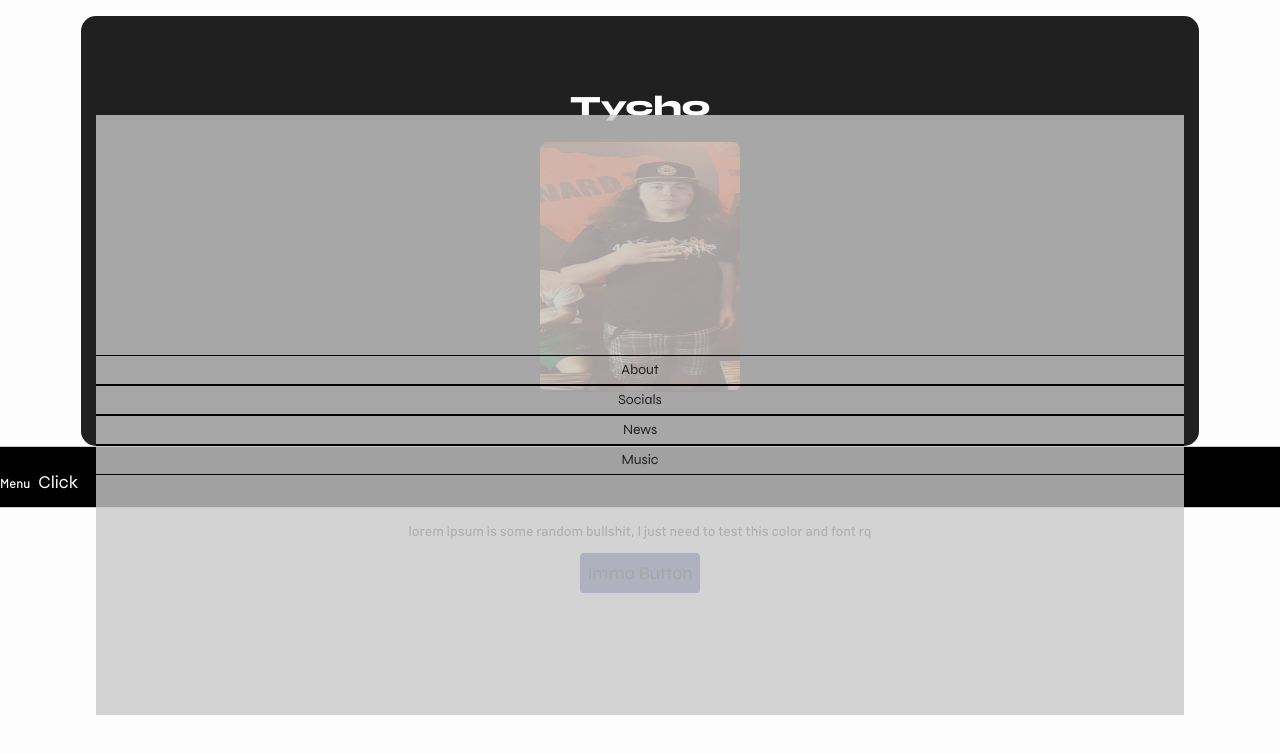
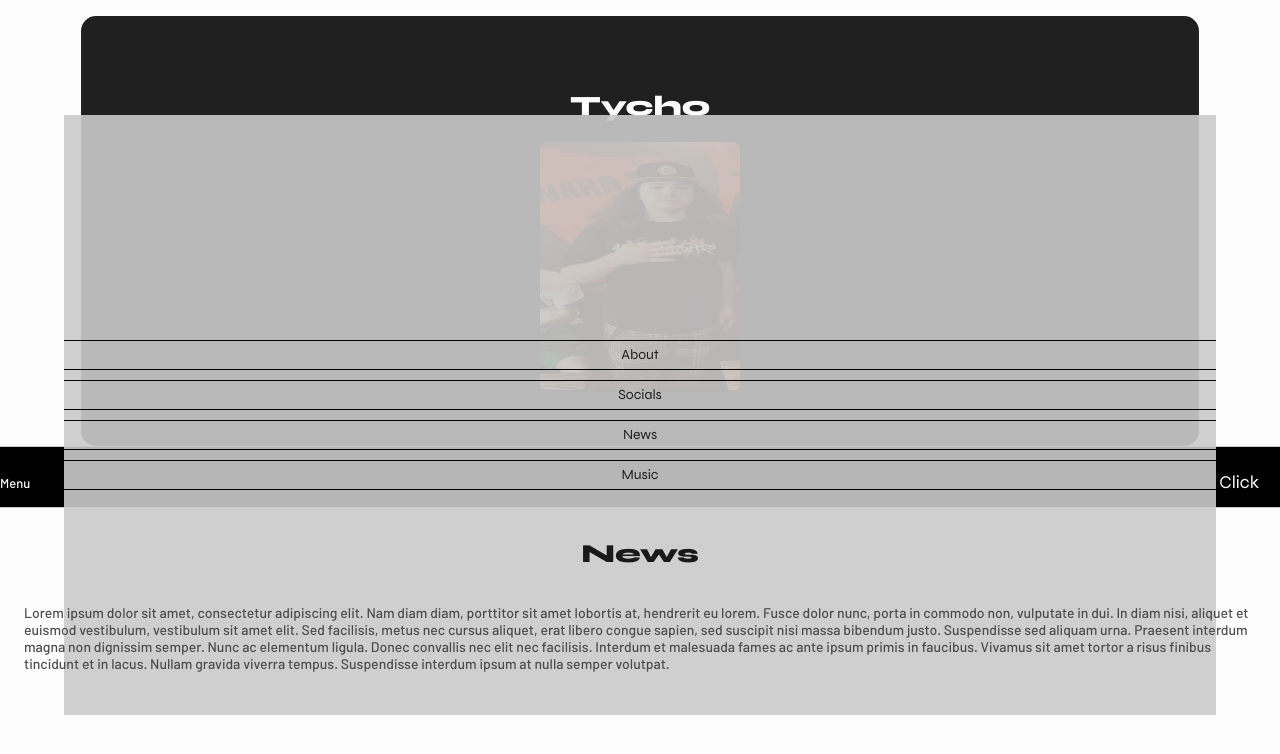
Before and after one commit to mixedbyinstinct/tycho-site, a React app: page / in a window 1280 px wide. Both pictures are taken after a click on the button "Click". Shown: the top 754 px of the page. Built offline with nearby package versions, Linux system fonts and the light colour scheme.

Commit message:
layout v0.0.5.1

```diff
--- a/src/app.jsx
+++ b/src/app.jsx
@@ -1,153 +1,41 @@
 import React, { useState, useRef }from 'react';
 import ReactDOM from 'react-dom';
-import styled, { createGlobalStyle, keyframes} from 'styled-components';
-import heading from './Syne-ExtraBold.ttf';
-import buttons from './Syne-Regular.ttf';
-import text from './Barlow-Medium.otf';
 import tychoFace from './IMG_2489.jpg';
+import About from './components/about.jsx';
+import { Container, Header, Menu, Button, Jumbotron, GlobalStyle, Text } from './styles/App.styled';
 
-const Dissolve = keyframes`
-from {
-  opacity: 0
-}
-to {
-  opacity: 1;
-}
-`
+const App = () => {
+  const bioRef = useRef(null);
+  const newsRef = useRef(null);
+  const [showMenu, setShowMenu] = useState(false);
+    const [showBio, setShowBio] = useState(false);
 
-const GlobalStyle = createGlobalStyle`
-@font-face {
-  font-family: 'heading';
-  src: url(${heading}) format('truetype');
-}
-@font-face {
-  font-family: 'buttons';
-  src: url(${buttons}) format('truetype');
-}
-@font-face {
-  font-family: 'text';
-  src: url(${text}) format('opentype');
-}
-body {
-  background-color: #fdfdfd;
-  & h1 {
-    font-family: 'heading';
-  }
-  & p {
-    font-family: 'text';
-  }
-  & h2 {
-    font-family: 'heading';
-  }
-}
-`;
-
-
-
-const Jumbotron = styled.div`
-display: flex;
-align-items: center;
-justify-content: center;
-flex-flow: column nowrap;
-background-color: #212021;
-& h1 {
-  color: #fdfdfd;
-  font-size: 28px;
-}
-& img {
-  height: 250px;
-  width: 200px;
-  border-radius: 7.5px;
-}
-height: 50vh;
-width: 85vw;
-border-radius: 15px;
-padding: 15px;
-`;
-
-const Button = styled.button`
-display: flex;
-justify-content: center; align-items: center;
-padding: 8px;
-font-family: 'buttons';
-font-size: 18px;
-background-color: #4750a2;
-color: #212021;
-border: none;
-border-radius: 4px;
-height: 40px;
-`;
-
-const Header = styled.div`
-display: flex; flex-flow: row nowrap;
-background-color: #010101;
-height: 30px;
-width: 100vw;
-border: 1px solid #cacaca;
-padding: 15px;
-& p {
-  font-size: 13px;
-  color: #fdfdfd;
-}
-& ${Button} {
-  background-color: transparent; color: #fdfdfd;
-}
-`;
-
-const Container = styled.div`
-display: flex; flex-flow: column nowrap;
-align-items: center; justify-content: center;
-padding: 8px;
-position: relative;
-`;
-
-const Text = styled.div`
-& p {
-  font-size: 14px;
-  color: #4d4d4d;
-}
-`
-
-const Menu = styled.div`
-display: flex; flex-flow: column nowrap;
-align-items: center; justify-content: center;
-background-color: rgba(202, 202, 202, 0.8);
-& ${Button} {
-  font-size: 14px;
-  background: none;
-  border-top: 1px solid #010101; border-bottom: 1px solid #010101;
-  width: 100%; height: 30px;
-  text-align: center;
-  padding: 6px;
-  border-radius: 0px;
-}
-& ${Button}:hover {
-  background-color: #212021;
-  color: #fdfdfd;
-  transition: 0.5s ease-in;
-}
-height: 75vh; width 85vw;
-position: absolute;
-top: 18%;
-animation: ${Dissolve} 1s ease-in;
-`
-
-const MenuScreen = () => {
+ const MenuScreen = () => {
   return (
     <Menu>
-    <Button>About</Button>
+    <Button onClick={toggleBio}>About</Button>
     <Button>Socials</Button>
-    <Button>News</Button>
+    <Button onClick={toggleNews}>News</Button>
     <Button>Music</Button>
     </Menu>
   )
 }
 
-const App = () => {
-  const [showMenu, setShowMenu] = useState(false);
+    async function toggleBio(){
+      setShowMenu(false);
+      await setShowBio(true);
+      bioRef.current.scrollIntoView();
+    }
+
+    async function toggleNews() {
+      await setShowMenu(false);
+      newsRef.current.scrollIntoView();
+    }
+
   const toggleMenu = () => {
     setShowMenu(!showMenu);
   }
+
   return (
     <>
     <GlobalStyle />
@@ -161,10 +49,15 @@
     <p>Menu</p>
     <Button onClick={toggleMenu}>Click</Button>
     </Header>
+    <Container ref={newsRef}>
+    <h2>News</h2>
     <Text>
-    <p>lorem ipsum is some random bullshit, I just need to test this color and font rq</p>
+    <p>Lorem ipsum dolor sit amet, consectetur adipiscing elit. Nam diam diam, porttitor sit amet lobortis at, hendrerit eu lorem. Fusce dolor nunc, porta in commodo non, vulputate in dui. In diam nisi, aliquet et euismod vestibulum, vestibulum sit amet elit. Sed facilisis, metus nec cursus aliquet, erat libero congue sapien, sed suscipit nisi massa bibendum justo. Suspendisse sed aliquam urna. Praesent interdum magna non dignissim semper. Nunc ac elementum ligula. Donec convallis nec elit nec facilisis. Interdum et malesuada fames ac ante ipsum primis in faucibus. Vivamus sit amet tortor a risus finibus tincidunt et in lacus. Nullam gravida viverra tempus. Suspendisse interdum ipsum at nulla semper volutpat.</p>
     </Text>
-    <Button>Imma Button</Button>
+    </Container>
+    <Container ref={bioRef}>
+    {showBio ? <About /> : <div />}
+    </Container>
     </Container>
     </>
   )
--- /dev/null
+++ b/src/components/about.jsx
@@ -0,0 +1,27 @@
+import React from 'react';
+import styled from 'styled-components';
+
+const AboutContainer = styled.div`
+display: flex; flex-flow: column nowrap;
+justify-content: center; align-items: center;
+& h2 {
+  font-size: 26px;
+  color: #191919;
+}
+& p {
+  text-align: center;
+  font-size: 14px;
+  color: #4d4d4d;
+}
+`;
+
+const About = () => {
+  return (
+    <AboutContainer>
+    <h2>Bio</h2>
+    <p>Lorem ipsum dolor sit amet, consectetur adipiscing elit. Nam diam diam, porttitor sit amet lobortis at, hendrerit eu lorem. Fusce dolor nunc, porta in commodo non, vulputate in dui. In diam nisi, aliquet et euismod vestibulum, vestibulum sit amet elit. Sed facilisis, metus nec cursus aliquet, erat libero congue sapien, sed suscipit nisi massa bibendum justo. Suspendisse sed aliquam urna. Praesent interdum magna non dignissim semper. Nunc ac elementum ligula. Donec convallis nec elit nec facilisis. Interdum et malesuada fames ac ante ipsum primis in faucibus. Vivamus sit amet tortor a risus finibus tincidunt et in lacus. Nullam gravida viverra tempus. Suspendisse interdum ipsum at nulla semper volutpat.</p>
+    </AboutContainer>
+  );
+}
+
+export default About;
--- /dev/null
+++ b/src/styles/App.styled.js
@@ -0,0 +1,136 @@
+import styled, { createGlobalStyle, keyframes} from 'styled-components';
+import heading from '../Syne-ExtraBold.ttf';
+import buttons from '../Syne-Regular.ttf';
+import text from '../Barlow-Medium.otf';
+
+const Dissolve = keyframes`
+from {
+  opacity: 0
+}
+to {
+  opacity: 1;
+}
+`
+
+export const GlobalStyle = createGlobalStyle`
+@font-face {
+  font-family: 'heading';
+  src: url(${heading}) format('truetype');
+}
+@font-face {
+  font-family: 'buttons';
+  src: url(${buttons}) format('truetype');
+}
+@font-face {
+  font-family: 'text';
+  src: url(${text}) format('opentype');
+}
+body {
+  background-color: #fdfdfd;
+  & h1 {
+    font-family: 'heading';
+  }
+  & p {
+    font-family: 'text';
+  }
+  & h2 {
+    font-family: 'heading';
+  }
+}
+`;
+
+
+
+export const Jumbotron = styled.div`
+display: flex;
+align-items: center;
+justify-content: center;
+flex-flow: column nowrap;
+background-color: #212021;
+& h1 {
+  color: #fdfdfd;
+  font-size: 28px;
+}
+& img {
+  height: 250px;
+  width: 200px;
+  border-radius: 7.5px;
+}
+height: 50vh;
+width: 85vw;
+border-radius: 15px;
+padding: 15px;
+`;
+
+export const Button = styled.button`
+display: flex;
+justify-content: center; align-items: center;
+padding: 8px;
+font-family: 'buttons';
+font-size: 18px;
+background-color: #4750a2;
+color: #212021;
+border: none;
+border-radius: 4px;
+height: 40px;
+`;
+
+export const Header = styled.div`
+display: flex; flex-flow: row nowrap;
+background-color: #010101;
+height: 30px;
+width: 100vw;
+border: 1px solid #cacaca;
+padding: 15px;
+& p {
+  font-size: 13px;
+  color: #fdfdfd;
+}
+& ${Button} {
+  background-color: transparent; color: #fdfdfd;
+  position: absolute; right: 5px;
+}
+`;
+
+export const Container = styled.div`
+display: flex; flex-flow: column nowrap;
+align-items: center; justify-content: center;
+padding: 8px;
+position: relative;
+& h2 {
+  font-size: 26px;
+  color: #191919;
+}
+`;
+
+export const Text = styled.div`
+& p {
+  font-size: 14px;
+  color: #4d4d4d;
+}
+`
+
+export const Menu = styled.div`
+display: flex; flex-flow: column nowrap;
+align-items: center; justify-content: center;
+background-color: rgba(202, 202, 202, 0.9);
+& ${Button} {
+  font-size: 14px;
+  background: none;
+  border-top: 1px solid #010101; border-bottom: 1px solid #010101;
+  width: 100%; height: 30px;
+  text-align: center;
+  margin-bottom: 5px; margin-top: 5px;
+  padding: 6px;
+  border-radius: 0px;
+}
+& ${Button}:hover {
+  background-color: #212021;
+  color: #fdfdfd;
+  transition: 0.5s ease-in;
+}
+height: 75vh; width: 90vw;
+position: absolute;
+top: 15%;
+animation: ${Dissolve} 1s ease-in;
+`
```
